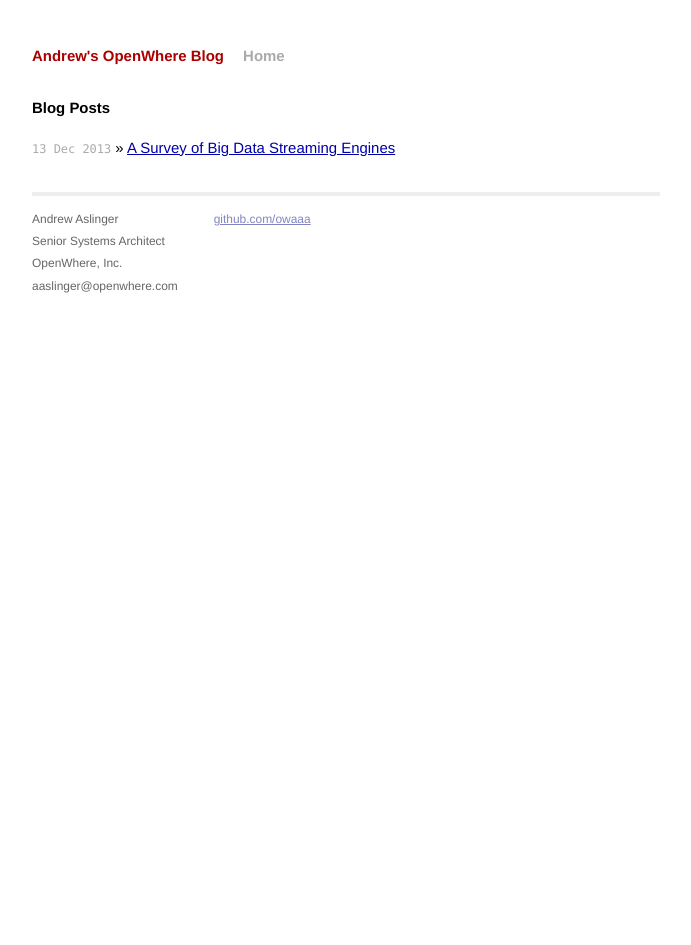
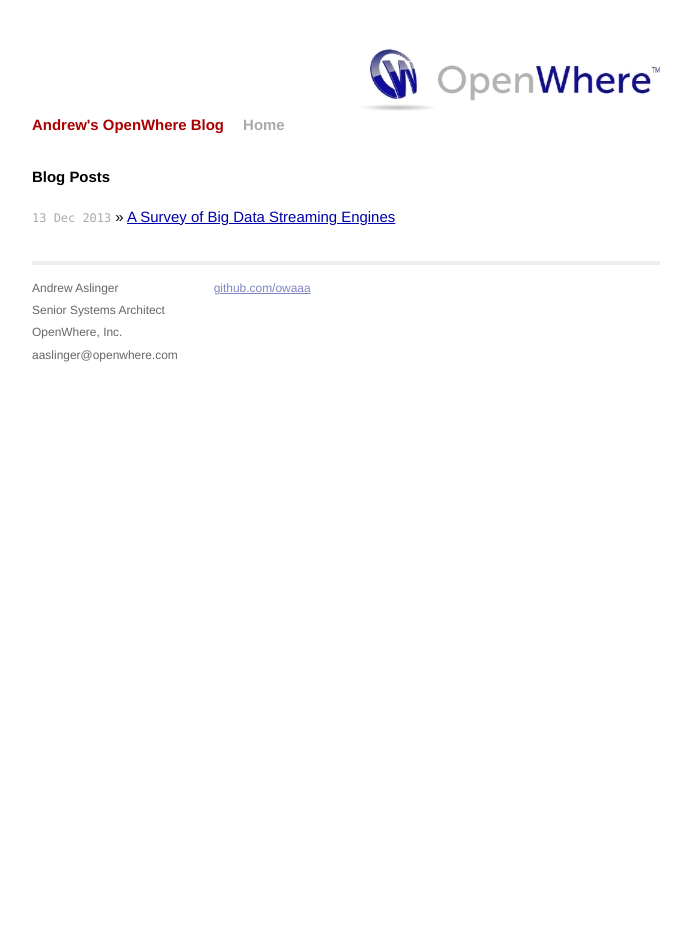
Before and after one commit to owaaa/owaaa.github.io, a Jekyll site: the page built from index.html, in a window 1280 px wide. Shown: the whole page, without its empty margins (294-985 px from the left). Built offline with Jekyll 4.4.1, drawn with Linux system fonts in a browser that asks for light colours; Markdown is read by kramdown in place of the engine named in the settings.

Commit message:
Added site image

```diff
--- a/_layouts/default.html
+++ b/_layouts/default.html
@@ -17,8 +17,12 @@
 
         <div class="site">
           <div class="header">
+            <a class="extra" href="http://openwhere.com"><img src="{{ site.url }}/assets/ow.jpeg" / style="float:right"></a>
+            <br />
+            <div style="clear: both">
             <h1 class="title"><a href="/">{{ site.name }}</a></h1>
             <a class="extra" href="http://openwhere.com">Home</a>
+            </div>
           </div>
 
           {{ content }}
```
Also changed, not shown: assets/ow.jpeg (added), 3 other files.
